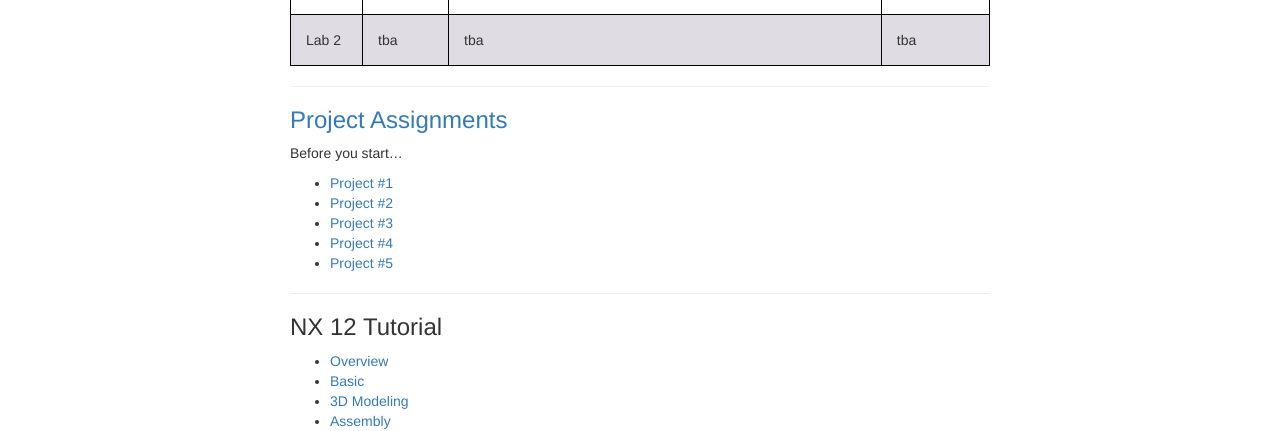
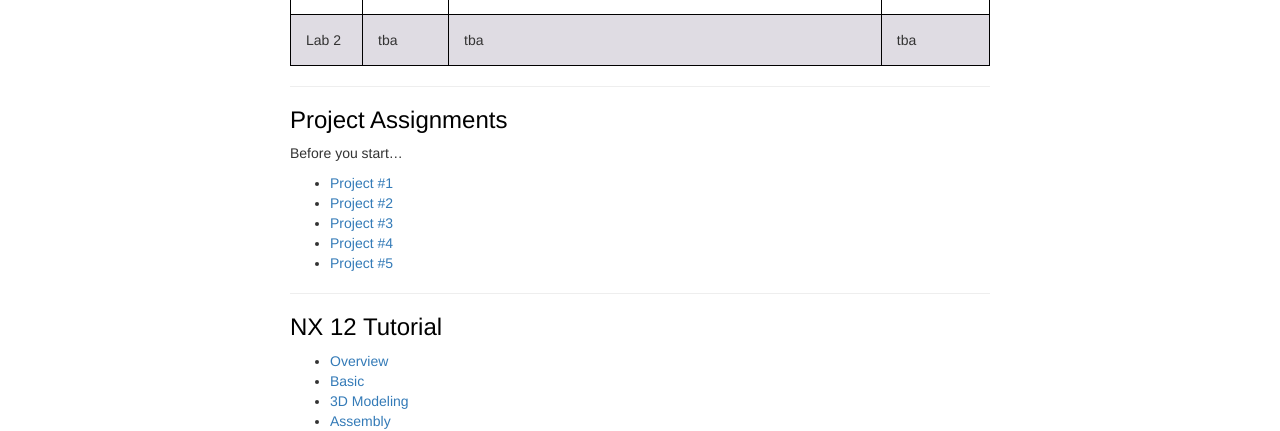
Before and after one commit to me5763/lab-fs19, a Jekyll site: the page built from index.md, in a window 1280 px wide. Shown: the part 773-1204 px from the top of the page. Built offline with Jekyll 4.4.1, drawn with Linux system fonts in a browser that asks for light colours; nearby versions of some CDN libraries.

Commit message:
init commit

```diff
--- a/_includes/themes/twitter/default.html
+++ b/_includes/themes/twitter/default.html
@@ -38,12 +38,12 @@
     <nav class="navbar navbar-default navbar-custom">
       <div class="container-fluid">
         <div class="navbar-header">
-          <a class="navbar-brand" href="/">{{ site.title }}</a>
+          <a class="navbar-brand" href="https://me5763.github.io">{{site.title }}</a>
         </div>
         <ul class="nav navbar-nav">
           <li class="active"><a href="{{ HOME_PATH }}">Home</a></li>
-          <li><a href="{{ HOME_PATH }}/#projects">Project</a></li>
-          <li><a href="{{ HOME_PATH }}/#tutorial">Tutorial</a></li>
+          <li><a href="{{ HOME_PATH }}#projects">Project</a></li>
+          <li><a href="{{ HOME_PATH }}#tutorial">Tutorial</a></li>
           <li><a href="http://canvas.mst.edu/" target="_blank">Canvas</a></li>
         </ul>
       </div>
--- a/assets/themes/twitter/css/style.css
+++ b/assets/themes/twitter/css/style.css
@@ -96,3 +96,7 @@
 .navbar-custom .icon-bar {
   	background-color:#33aa33;
 }
+
+.anchor {
+    color: black;
+}
--- a/index.md
+++ b/index.md
@@ -89,7 +89,7 @@ Lorem ipsum dolor sit amet, consectetur adipiscing elit, sed do eiusmod tempor i
 
 ---
 
-### <a id="projects">Project Assignments</a>
+### <a class="anchor" id="projects">Project Assignments</a>
 
 Before you start...
 
@@ -101,7 +101,7 @@ Before you start...
 
 ---
 
-### NX 12 Tutorial
+### <a class="anchor" id="tutorial">NX 12 Tutorial</a>
 
 - [Overview](pages/overview.html)
 - [Basic](pages/independent_site.html)
```
